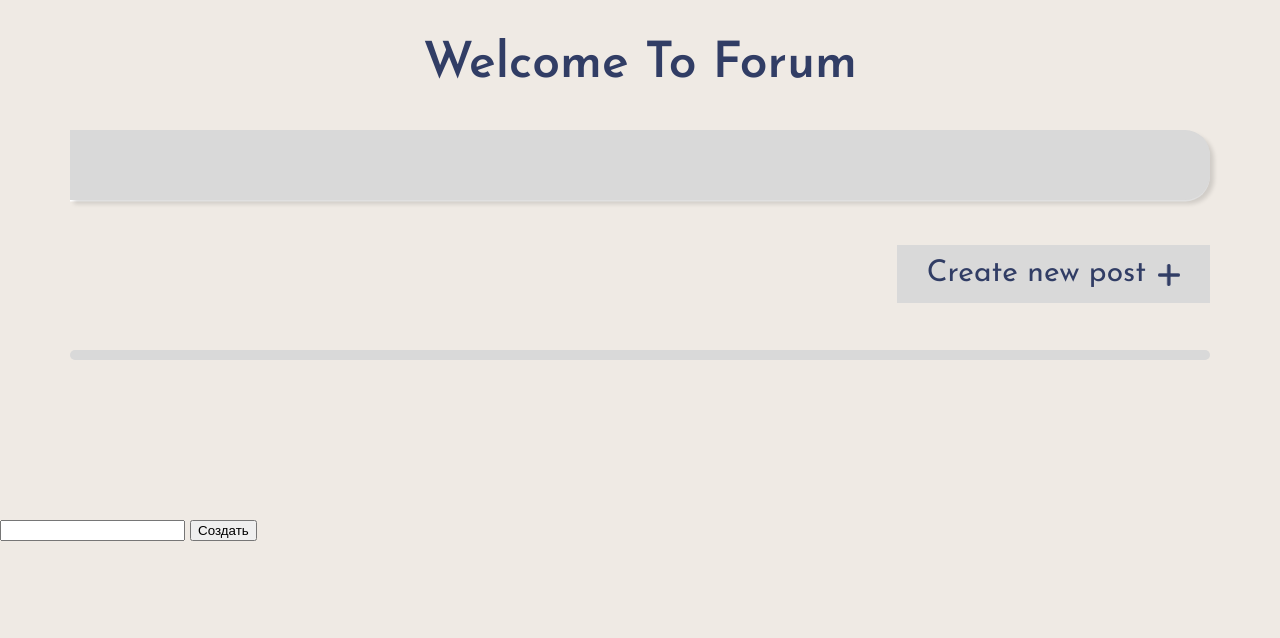
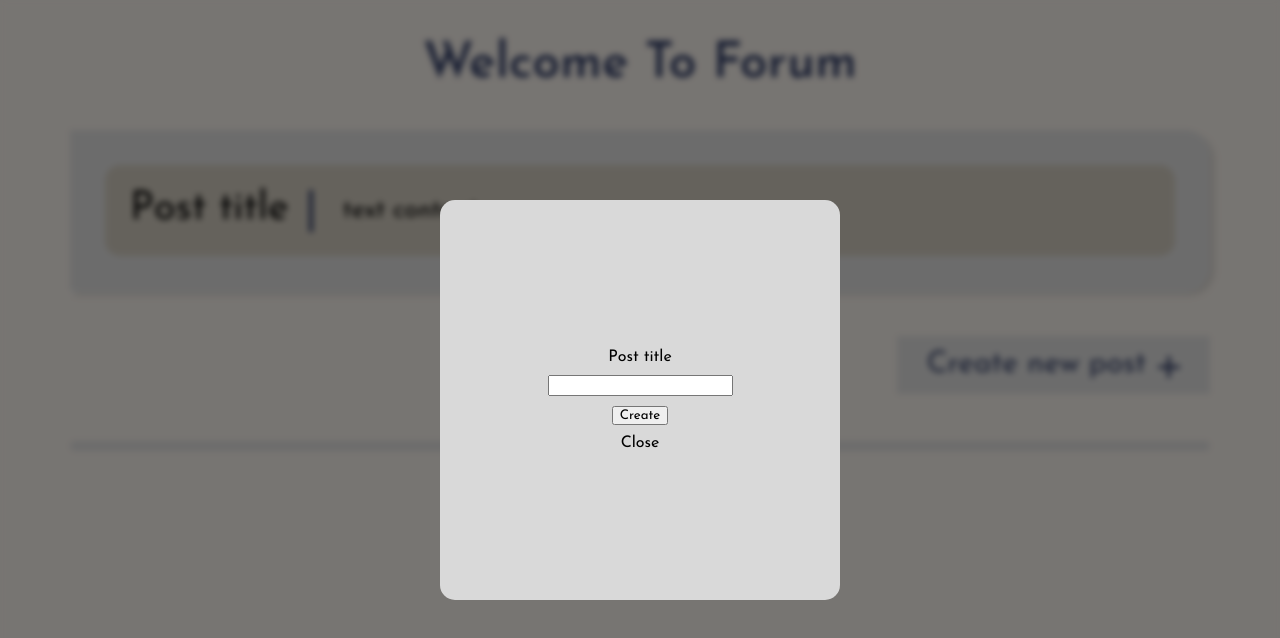
Before and after one commit to chiaker/forum, a plain HTML site: page index.html in a window 1280 px wide. Both pictures are taken after a click on the button "Create new post". Drawn offline with Linux system fonts and the light colour scheme; no server answers.

Commit message:
add modal without styles

```diff
--- a/css/home.css
+++ b/css/home.css
@@ -79,10 +79,40 @@ h1{
   width: 100%;
   min-height: 170px;
 }
-
+.modal {
+	background-color: rgba(0, 0, 0, 0.5);
+	backdrop-filter: blur(3px);
+	position: fixed; /* Фиксированная позиция */
+  top: 0;
+  left: 0;
+  right: 0;
+  bottom: 0;
+  width: 100vw;
+  height: 100vh;
+  overflow: auto;
+  z-index: 1000;
+	display: none;
+	justify-content: center;
+	align-items: center;
+	gap: 10px;
+}
 .modal_content {
+	width: 400px;
+	height: 400px;
+	background-color: #D9D9D9;
+	border-radius: 15px;
+	display: flex;
+	justify-content: center;
+	align-items: center;
+	flex-direction: column;
+	gap: 10px;
 }
 .modal_title {
 }
 .modal_input {
 }
+.modal_submit {
+	font-family: "Josefin Sans", sans-serif;
+}
+.modal_close {
+}
--- a/index.html
+++ b/index.html
@@ -21,17 +21,20 @@
           <span class="post-item__text-contant">text contant...</span>
         </div>
       </div>
-      <button class="create-new-post__button" id="addTopicBtn" type="button">Create new post</button>
+      <button class="create-new-post__button" id="openBtn" type="button">Create new post</button>
     </main>
     <footer class="footer">
       <div class="line-bottom"></div>
     </footer>
   </div>
 
-	<form id="addTopicForm" action="/api/v1/topics">
-		<title class="modal_title">Тема топика</title>
-		<input type="text" name="topicTitle" class="modal_input">
-		<input type="submit" value="Создать" class="modal_submit">
+	<form class="modal" id="addTopicForm" action="/api/v1/topics">
+		<div class="modal_content" id="modal_content">
+			<p class="modal_title">Post title</p>
+			<input type="text" name="topicTitle" class="modal_input">
+			<input type="submit" value="Create" class="modal_submit">
+			<button type="button" class="modal_close" id="closeBtn">Close</button>
+		</div>
 	</form>
 
 	<script src="index.js"></script>
--- a/index.js
+++ b/index.js
@@ -3,6 +3,21 @@ const app = () => {
     topics: [],
     posts: []
   };
+
+	const openBtn = document.getElementById('openBtn');
+	const closeBtn = document.getElementById('closeBtn');
+
+	const openModal = () => {
+		document.querySelector('.modal_input').value = '';
+		form.style.display = 'flex';
+	}
+
+	const closeModal = () => {
+		form.style.display = 'none';
+	}
+
+	openBtn.addEventListener('click', openModal);
+	closeBtn.addEventListener('click', closeModal);
 
   const loadTopics = () => {
    fetch("/api/v1/topics")
@@ -14,20 +29,21 @@ const app = () => {
     .catch(error => {
       console.error("Ошибка загрузки тем:", error);
     });
- renderTopic();
   };
 
-  const loadPosts = (topicId) => {
-    fetch(`/api/v1/topics/${topicId}/posts`)
-      .then(response => response.json())
-      .then(data => {
-        state.posts = data;
-        renderPost(); // только здесь вызываем
-      })
-      .catch(error => {
-        console.error("Ошибка загрузки постов:", error);
-      });
-  };
+	// Для постов
+
+//  const loadPosts = (topicId) => {
+//    fetch(`/api/v1/topics/${topicId}/posts`)
+//      .then(response => response.json())
+//      .then(data => {
+//        state.posts = data;
+//        renderPost();
+//      })
+//      .catch(error => {
+//        console.error("Ошибка загрузки постов:", error);
+//      });
+//  };
 
   const renderTopic = () => {
     const root = document.getElementById('topic-list');
@@ -41,53 +57,54 @@ const app = () => {
       </div>
 
 			`
-      //      const item = document.createElement('button');
-      //      item.className = "post-item__title";
-      //      item.textContent = topic.title;
-      //      item.id = topic.id;
-      //      item.addEventListener('click', () => {
-      //        loadPosts(topic.id);
-      //      });
     });
   };
 
-  const renderPost = () => {
-    const root = document.getElementById('post-list');
-    root.innerHTML = "";
+	// Для постов
 
-    state.posts.forEach((post) => {
-      const col = document.createElement('div');
-      col.className = "col-md-6";
-
-      const card = document.createElement('div');
-      card.className = "card h-100";
-
-      const cardBody = document.createElement('div');
-      cardBody.className = "card-body";
-
-      const content = document.createElement('p');
-      content.className = "card-text";
-      content.textContent = post.content;
-
-      cardBody.append(content);
-      card.append(cardBody);
-      col.append(card);
-      root.append(col);
-    });
-  };
+//  const renderPost = () => {
+//    const root = document.getElementById('post-list');
+//    root.innerHTML = "";
+//
+//    state.posts.forEach((post) => {
+//      const col = document.createElement('div');
+//      col.className = "col-md-6";
+//
+//      const card = document.createElement('div');
+//      card.className = "card h-100";
+//
+//      const cardBody = document.createElement('div');
+//      cardBody.className = "card-body";
+//
+//      const content = document.createElement('p');
+//      content.className = "card-text";
+//      content.textContent = post.content;
+//
+//      cardBody.append(content);
+//      card.append(cardBody);
+//      col.append(card);
+//      root.append(col);
+//    });
+//  };
 
   loadTopics();
 
 	const form = document.getElementById('addTopicForm');
+	const modalContent = document.querySelector('.modal_content');
+
 	form.addEventListener('submit', (e) => {
 		e.preventDefault();
 
 		const formData = new FormData(form);
 
+		const topicTitle = formData.get('topicTitle');
+		const topicContent = formData.get('content');
+
 		const jsonData = {
-			title: formData.title,
-			content: 'content'
+			content: topicContent || 'content',
+			title: topicTitle
 		}
+		console.log(formData.topicTitle);
 
 		fetch(form.action, {
 			method: 'POST',
@@ -96,7 +113,16 @@ const app = () => {
 			},
 			body: json.stringify(jsonData)
 		})
+
+		loadTopics();
+		closeModal();
 	})
+
+	form.addEventListener('click', (e) => {
+  	if (!modalContent.contains(e.target)) {
+    	closeModal();
+  	}
+	});
 };
 
 app();
```
Lines whose indentation alone changed are shown as unchanged.
